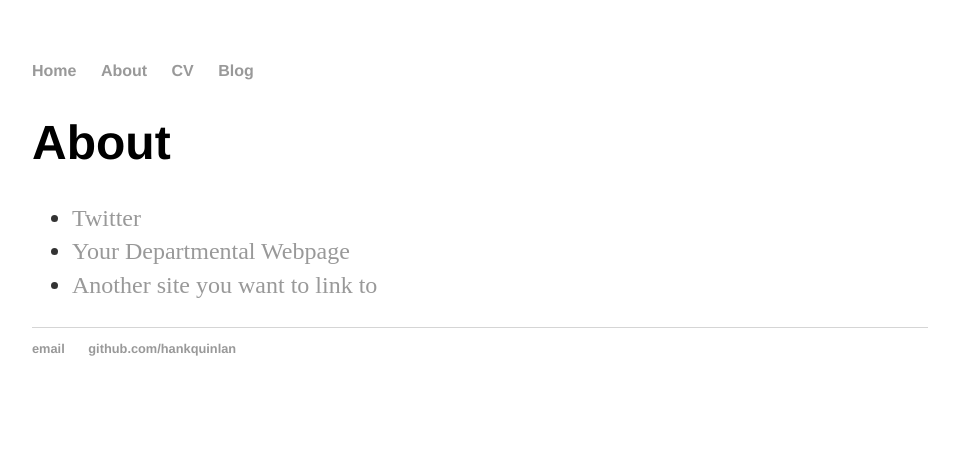
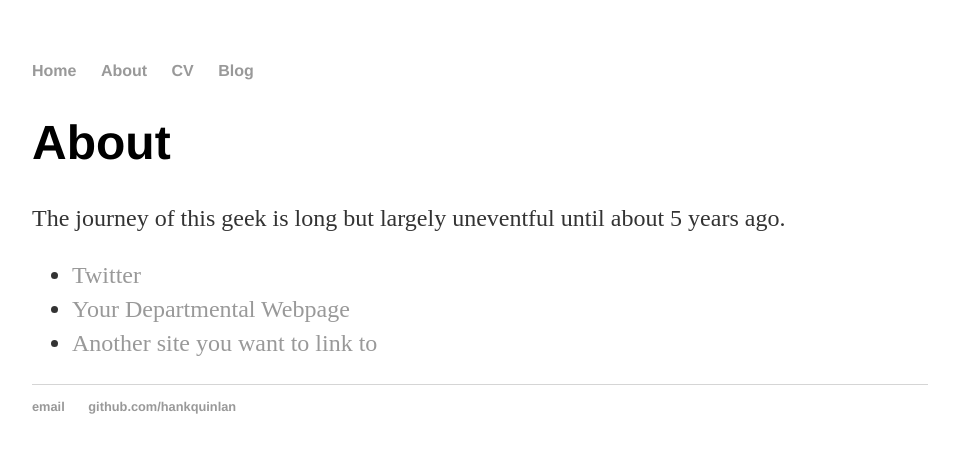
Before and after one commit to learningtogeek/learningtogeek.github.io, a Jekyll site: the page built from about/index.html, in a window 1280 px wide. Shown: the top 453 px of the page, without its empty margins (160-1119 px from the left). Built offline with Jekyll 4.4.1, drawn with Linux system fonts in a browser that asks for light colours.

Commit message:
Update index.html

```diff
--- a/about/index.html
+++ b/about/index.html
@@ -5,7 +5,7 @@ title: About Learning to Geek
 
 		<div class="about">
 			<h1>About</h1>
-			<p></p>
+			<p>The journey of this geek is long but largely uneventful until about 5 years ago.</p>
 
 			<ul class="contacts">
 				<li><a href="https://twitter.com/learningtogeek" class="icon fa-twitter"><span class="label">Twitter</span></a></li>
```
